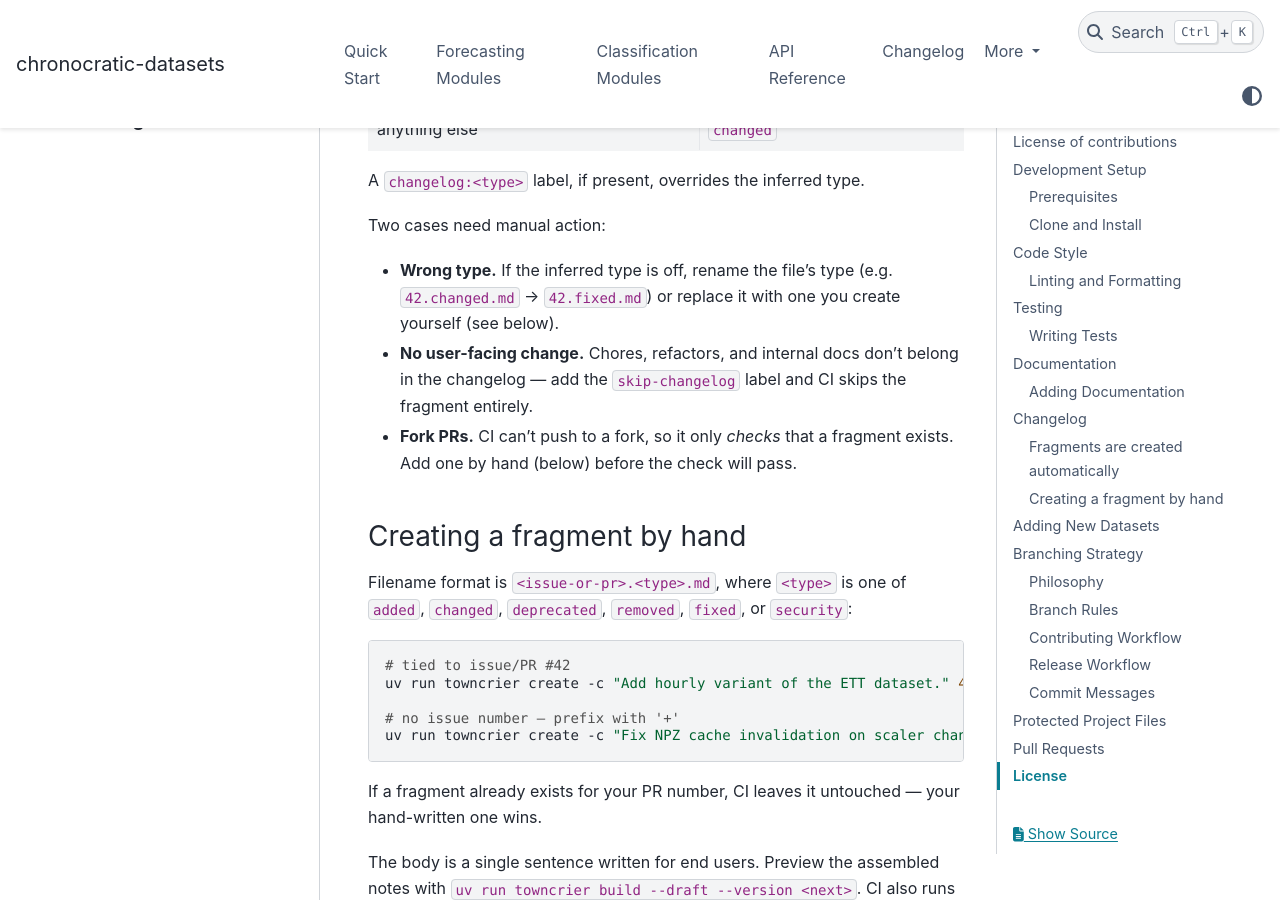
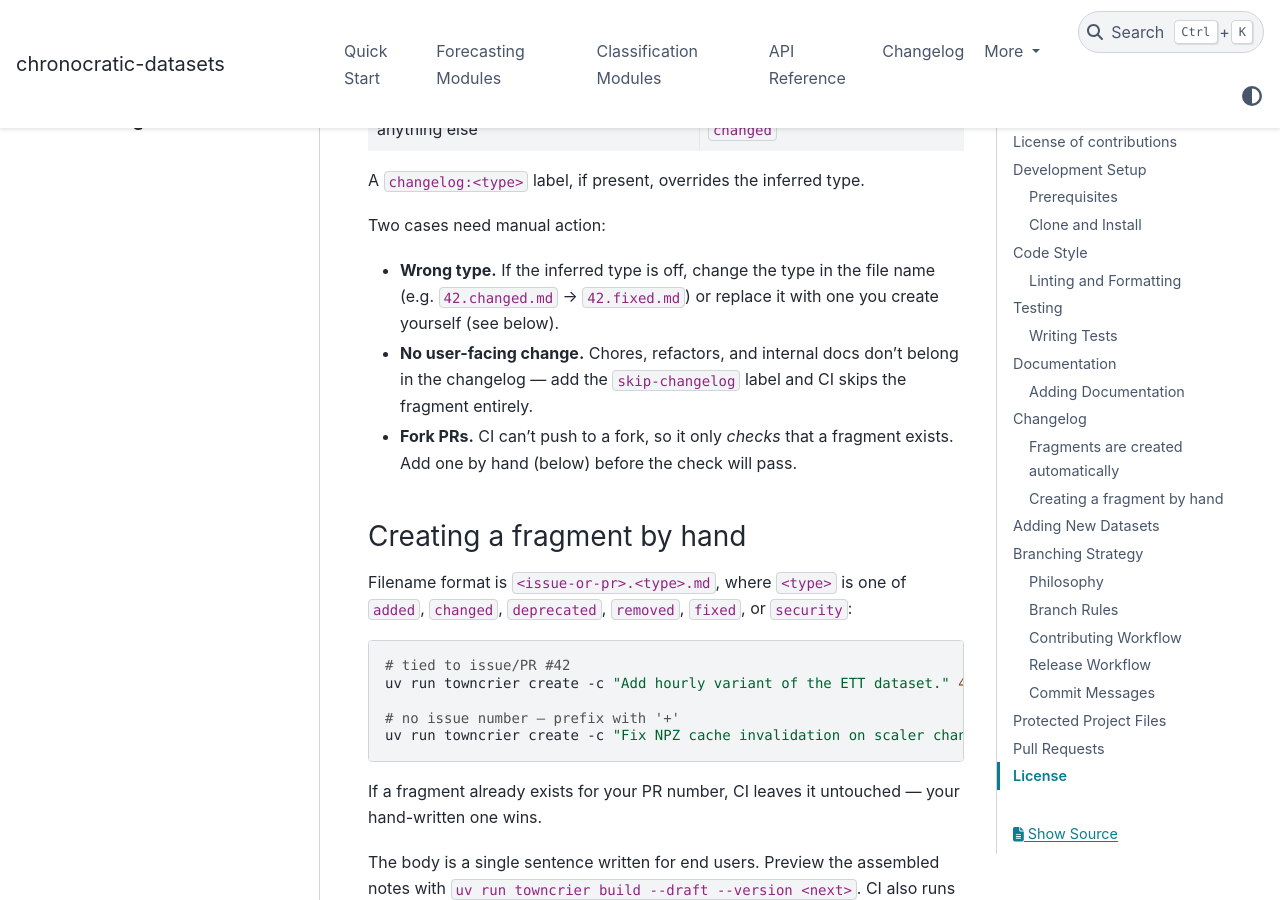
Before and after one commit to chronocratic/chronocratic-datasets, a Sphinx documentation site: the page built from docs/contributing.md, in a window 1280 px wide and 900 px high, scrolled down 3284 px. Built offline with Sphinx 7.4.7 and the PyData theme 0.15.4, drawn with Linux system fonts in a browser that asks for light colours; the version number could not be read and is left out.

Commit message:
docs: avoid possessive forms for things in the contributing guide

```diff
--- a/docs/contributing.md
+++ b/docs/contributing.md
@@ -119,7 +119,7 @@ A `changelog:<type>` label, if present, overrides the inferred type.
 
 Two cases need manual action:
 
-- **Wrong type.** If the inferred type is off, rename the file's type (e.g.
+- **Wrong type.** If the inferred type is off, change the type in the file name (e.g.
   `42.changed.md` → `42.fixed.md`) or replace it with one you create yourself
   (see below).
 - **No user-facing change.** Chores, refactors, and internal docs don't belong
```
